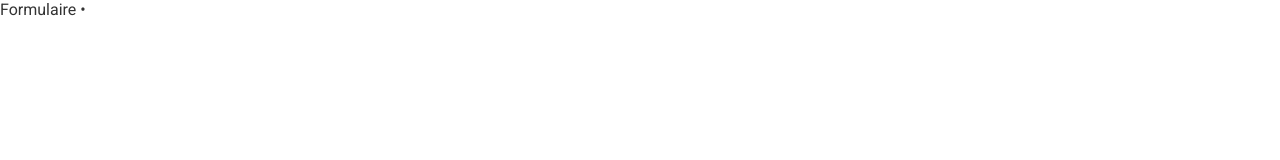
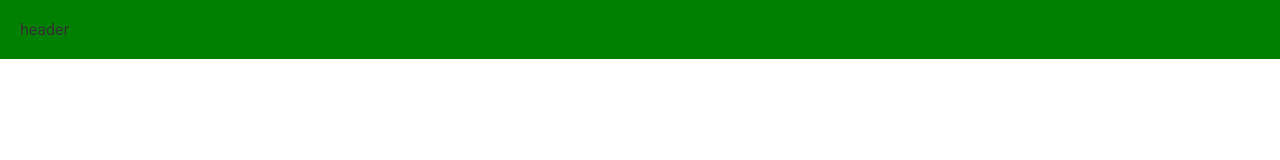
Before and after one commit to Slim-coder20/Blog-javascript, a website built with Vite: page src/index.html in a window 1280 px wide. Built offline with nearby package versions, Linux system fonts and the light colour scheme.

Commit message:
mise en place du header et content et footer du projet avec le display grid

```diff
--- a/src/assets/styles/_variables.scss
+++ b/src/assets/styles/_variables.scss
@@ -5,6 +5,7 @@
   --text:#333;
   --diveder:#ecf0f1;
   --font-family: "Roboto", sans-serif;
-  --box-shadow: 0 4px 12px 0 rgba(0, 0, 0, .15);
+  --box-shadow: 0 1px 2px 0 rgba(60, 64, 67, 0.3),
+    0 1px 3px 1px rgba(60, 64, 67, 0.15);
 
 }
--- a/src/assets/styles/styles.scss
+++ b/src/assets/styles/styles.scss
@@ -4,3 +4,30 @@
 @use 'reset.scss' as *;
 @use 'utils.scss' as * ;
 @use'variables.scss' as *;
+
+
+.container {
+  min-height: 100vh;
+  display: grid;
+  grid:
+   "header" auto
+   "content" 1fr
+   "footer" auto /
+   auto
+}
+
+header {
+  grid-area: header;
+  background: green;
+  padding: 20px;
+}
+
+.content {
+  grid-area: content;
+  padding: 20px;
+}
+
+footer {
+  grid-area: footer;
+  padding: 20px;
+}
--- a/src/form/form.js
+++ b/src/form/form.js
@@ -1,6 +1 @@
 import './form.scss';
-import "../assets/javascript/topbar"
-
-
-
-console.log("in form");
--- a/src/index.html
+++ b/src/index.html
@@ -7,12 +7,15 @@
       href="https://fonts.googleapis.com/css2?family=Roboto:ital,wdth,wght@0,75..100,100..900;1,75..100,100..900&display=swap"
       rel="stylesheet"
     />
-    <title>Blog Javascript</title>
+    <title>Blog</title>
   </head>
   <body>
-    <a href="./form/form.html">Formulaire</a>
+    <div class="container">
+      <header>header</header>
+      <div class="content"></div>
+      <footer></footer>
+    </div>
 
     <script type="module" src="./index.js"></script>
   </body>
 </html>
-•
```
